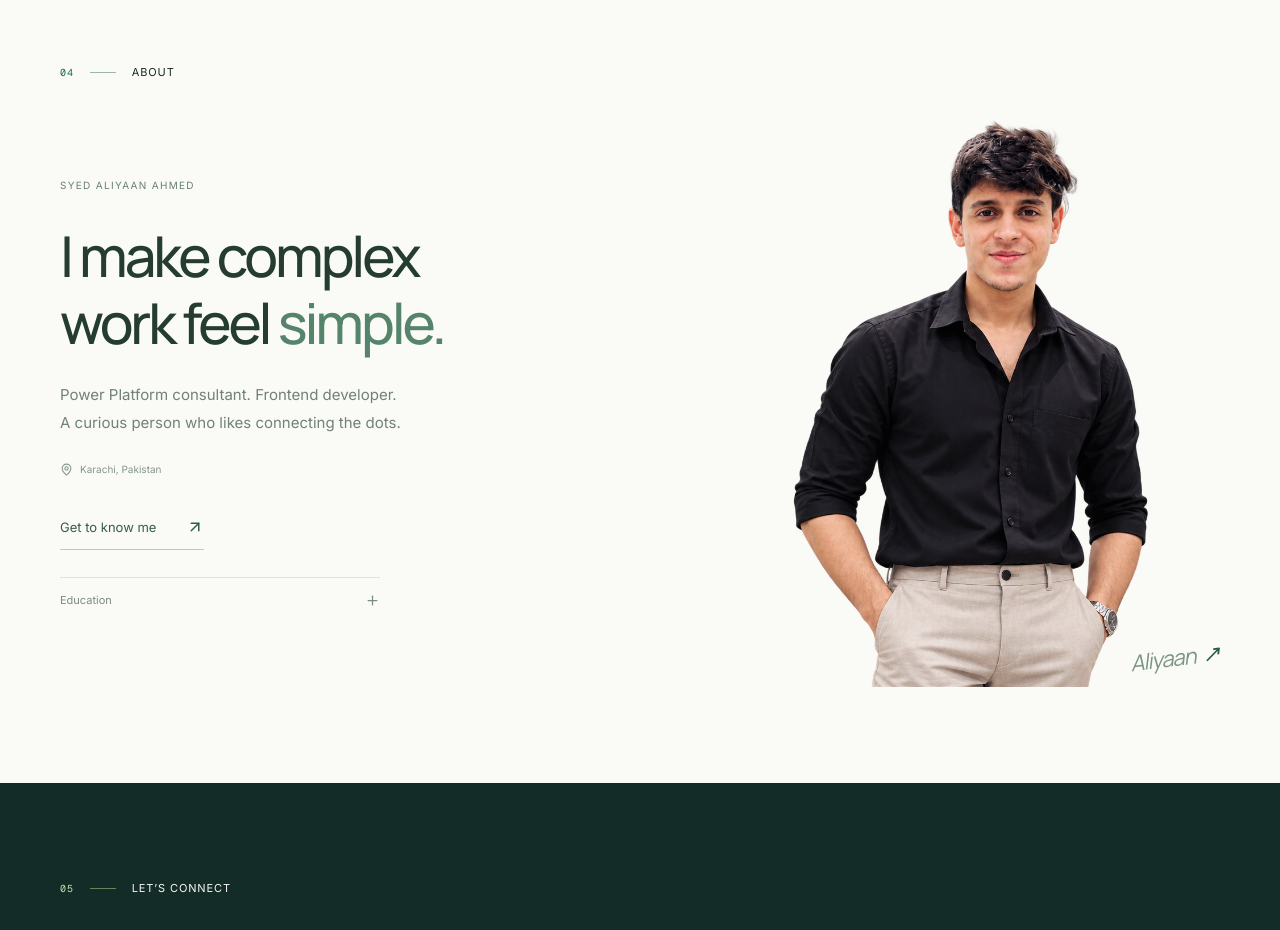
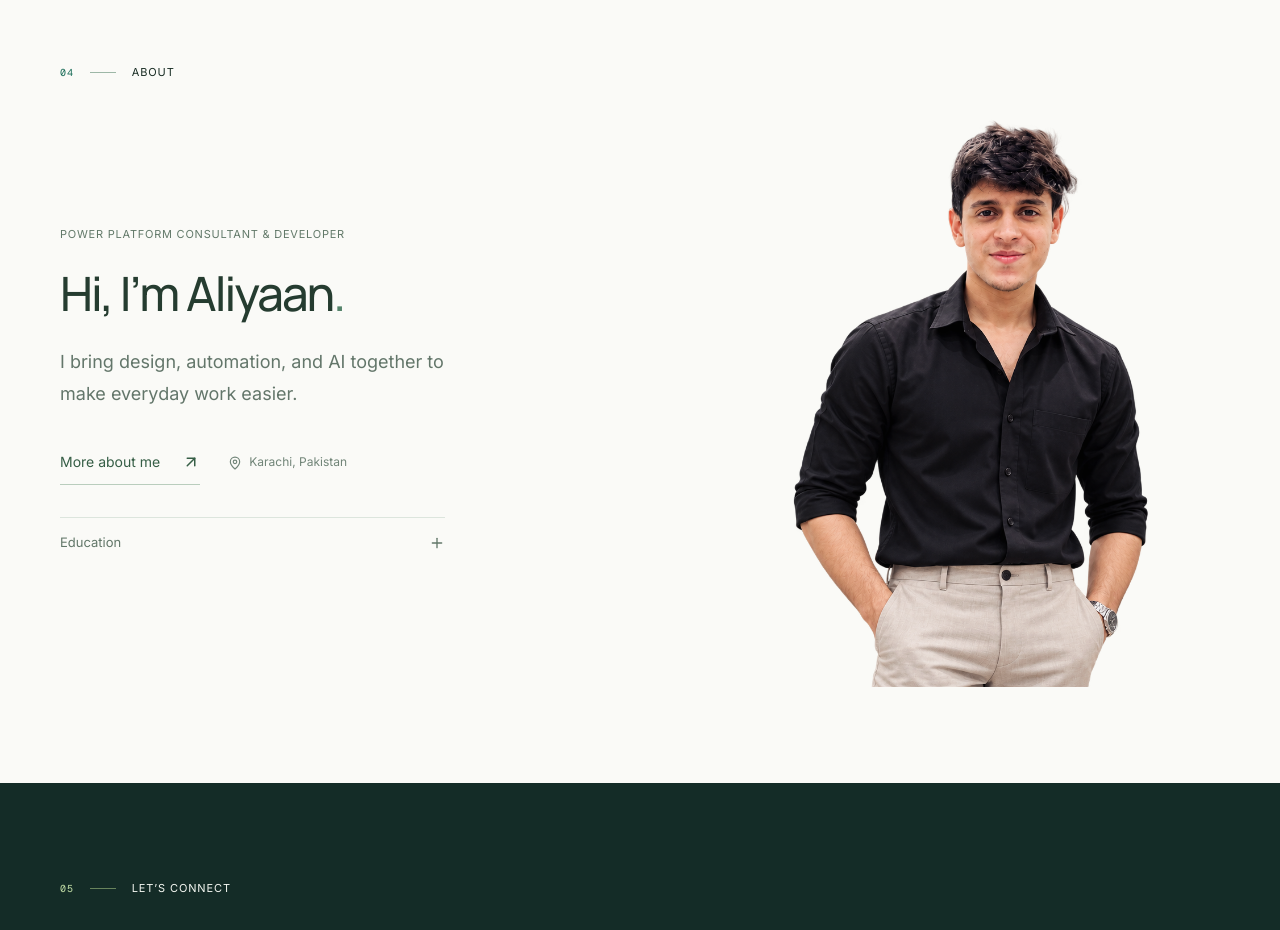
Before and after one commit to AliyaanAhmed/my-portfolio-app, a Next.js app: page / in a window 1280 px wide. Shown: the part 4660-5590 px from the top of the page. Built offline with nearby package versions, Linux system fonts and the light colour scheme; no server answers.

Commit message:
Refine About introduction and remove portrait signature

```diff
--- a/src/components/sections/lower/AboutPanel.tsx
+++ b/src/components/sections/lower/AboutPanel.tsx
@@ -6,7 +6,13 @@ import s from './PortraitAbout.module.css';
 
 export function AboutPanel() {
   return <div className={s.about}>
-    <Reveal className={s.copy} direction="left"><span className={s.intro}>SYED ALIYAAN AHMED</span><h2>I make complex<br />work feel <em>simple.</em></h2><p>Power Platform consultant. Frontend developer.<br />A curious person who likes connecting the dots.</p><span className={s.location}><MapPin size={13} /> Karachi, Pakistan</span><a href={profile.links.linkedin} target="_blank" rel="noopener noreferrer">Get to know me <ArrowUpRight size={18} /></a><details className={s.education}><summary>Education <Plus size={15} /></summary><div>{education.map(item => <p key={item.school}><strong>{item.course}</strong><span>{item.school}</span></p>)}</div></details></Reveal>
-    <Reveal className={s.portrait} direction="right"><Image src={profile.portrait!} alt="Full supplied portrait of Syed Aliyaan Ahmed" width={739} height={1024} sizes="(max-width: 700px) 88vw, 440px" /><span className={s.signature}>Aliyaan<span>↗</span></span></Reveal>
+    <Reveal className={s.copy} direction="left">
+      <span className={s.intro}>POWER PLATFORM CONSULTANT & DEVELOPER</span>
+      <h2>Hi, I’m Aliyaan<span>.</span></h2>
+      <p>I bring design, automation, and AI together to make everyday work easier.</p>
+      <div className={s.actions}><a href={profile.links.linkedin} target="_blank" rel="noopener noreferrer">More about me <ArrowUpRight size={18} /></a><span className={s.location}><MapPin size={14} /> Karachi, Pakistan</span></div>
+      <details className={s.education}><summary>Education <Plus size={16} /></summary><div>{education.map(item => <p key={item.school}><strong>{item.course}</strong><span>{item.school}</span></p>)}</div></details>
+    </Reveal>
+    <Reveal className={s.portrait} direction="right"><Image src={profile.portrait!} alt="Full supplied portrait of Syed Aliyaan Ahmed" width={739} height={1024} sizes="(max-width: 700px) 88vw, 440px" /></Reveal>
   </div>;
 }
--- a/src/components/sections/lower/PortraitAbout.module.css
+++ b/src/components/sections/lower/PortraitAbout.module.css
@@ -1,25 +1,24 @@
 .about { display: grid; grid-template-columns: minmax(0,1.25fr) minmax(0,1fr); align-items: center; gap: 50px; min-height: 570px; }
-.copy { padding-block: 35px; }
-.intro { font-size: 10px; letter-spacing: .13em; color: #6a8172; }
-.copy h2 { font-family: var(--font-display),sans-serif; font-size: clamp(38px,4.4vw,61px); font-weight: 500; letter-spacing: -.055em; line-height: 1.2; color: #253c30; margin-top: 24px; }
-.copy h2 em { font-style: normal; color: #55846b; }
-.copy > p { font-size: 15px; color: #718276; line-height: 1.9; margin-top: 24px; }
-.location { display: flex; align-items: center; gap: 7px; color: #85978b; font-size: 10px; margin-top: 23px; }
-.copy > a { display: inline-flex; align-items: center; gap: 30px; color: #365e46; font-size: 13px; margin-top: 28px; min-height: 44px; border-bottom: 1px solid #b9cdbd; }
-.copy > a svg { transition: transform .2s; }
-.copy > a:hover svg { transform: translate(3px,-3px); }
+.copy { padding-block: 35px; max-width: 480px; }
+.intro { display: block; max-width: 100%; font-size: 11px; line-height: 1.8; letter-spacing: .07em; color: #627969; }
+.copy h2 { font-family: var(--font-display),sans-serif; font-size: clamp(38px,3.7vw,53px); font-weight: 500; letter-spacing: -.04em; line-height: 1.2; color: #253c30; margin-top: 20px; text-wrap: balance; }
+.copy h2 > span { color: #55846b; }
+.copy > p { max-width: 385px; font-size: 18px; color: #63766a; line-height: 1.8; margin-top: 24px; text-wrap: pretty; }
+.actions { display: flex; align-items: center; flex-wrap: wrap; gap: 16px 28px; margin-top: 30px; }
+.location { display: flex; align-items: center; gap: 7px; color: #718578; font-size: 12px; }
+.actions > a { display: inline-flex; align-items: center; gap: 22px; color: #365e46; font-size: 14px; min-height: 44px; border-bottom: 1px solid #b9cdbd; }
+.actions > a svg { transition: transform .2s; }
+.actions > a:hover svg { transform: translate(3px,-3px); }
 .portrait { position: relative; align-self: end; min-width: 0; display: flex; justify-content: center; }
 .portrait img { display: block; width: 100%; max-width: 420px; height: auto; object-fit: contain; }
-.signature { position: absolute; right: 0; bottom: 14px; color: #7b9582; font: italic 22px var(--font-display),sans-serif; letter-spacing: -.05em; transform: rotate(-7deg); }
-.signature > span { margin-left: 7px; color: #285e42; }
-.education { margin-top: 27px; border-top: 1px solid #dce5dd; max-width: 320px; }
-.education summary { display: flex; align-items: center; justify-content: space-between; min-height: 46px; cursor: pointer; list-style: none; font-size: 11px; color: #7b8c80; }
+.education { margin-top: 32px; border-top: 1px solid #dce5dd; max-width: 385px; }
+.education summary { display: flex; align-items: center; justify-content: space-between; min-height: 50px; cursor: pointer; list-style: none; font-size: 13px; color: #627769; }
 .education summary::-webkit-details-marker { display: none; }
 .education[open] summary svg { transform: rotate(45deg); }
 .education > div { padding-bottom: 10px; }
 .education p { font-size: 11px; line-height: 1.7; margin: 0 0 14px; }
 .education strong { display: block; color: #46644f; font-weight: 500; }
 .education p span { display: block; color: #89978c; }
-@media(max-width: 899px) { .about { gap: 25px; min-height: 0; } .copy h2 { font-size: 40px; } .copy > p { font-size: 13px; } }
-@media(max-width: 700px) { .about { grid-template-columns: 1fr; gap: 12px; } .copy { padding-block: 20px; } .copy h2 { font-size: clamp(39px,8vw,53px); } .copy > p { font-size: 14px; } .portrait { width: min(380px,100%); justify-self: center; } .signature { right: 5px; } }
-@media(prefers-reduced-motion:reduce) { .copy > a:hover svg { transform: none; } }
+@media(max-width: 899px) { .about { gap: 25px; min-height: 0; } .copy h2 { font-size: 38px; } .copy > p { font-size: 16px; } .intro { font-size: 10px; } }
+@media(max-width: 700px) { .about { grid-template-columns: 1fr; gap: 24px; } .copy { padding-block: 20px; } .copy h2 { font-size: clamp(36px,8vw,49px); } .copy > p { font-size: 17px; } .portrait { width: min(380px,100%); justify-self: center; } }
+@media(prefers-reduced-motion:reduce) { .actions > a:hover svg { transform: none; } }
```
